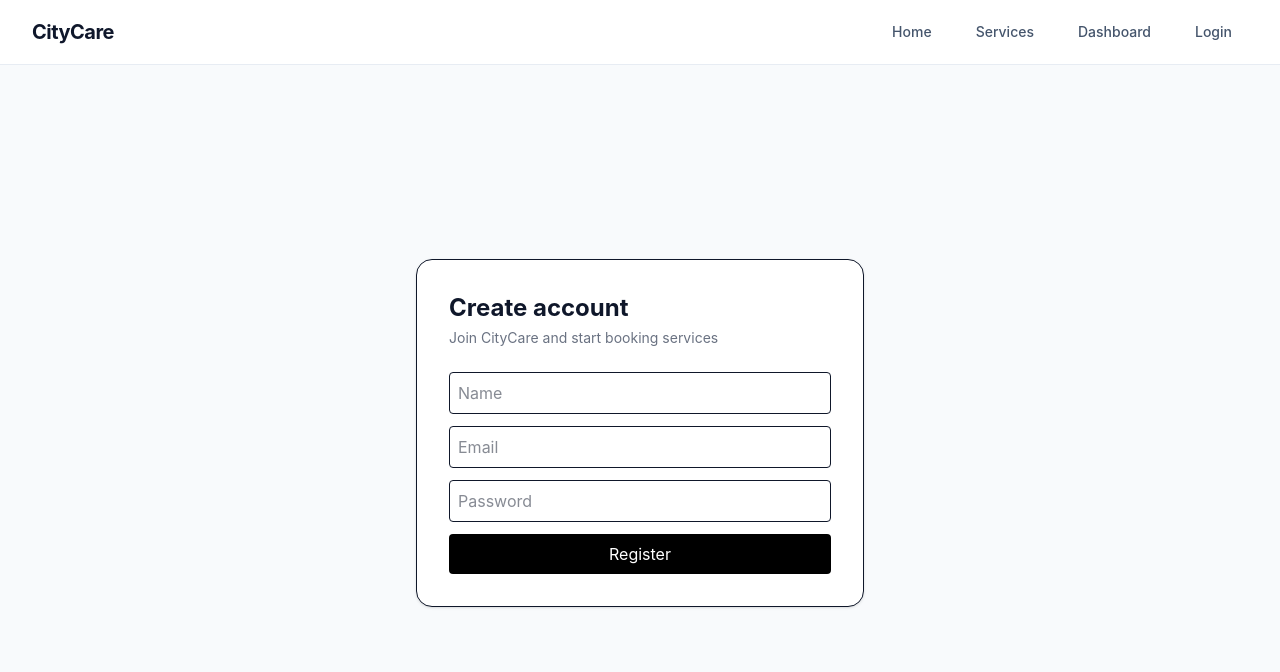
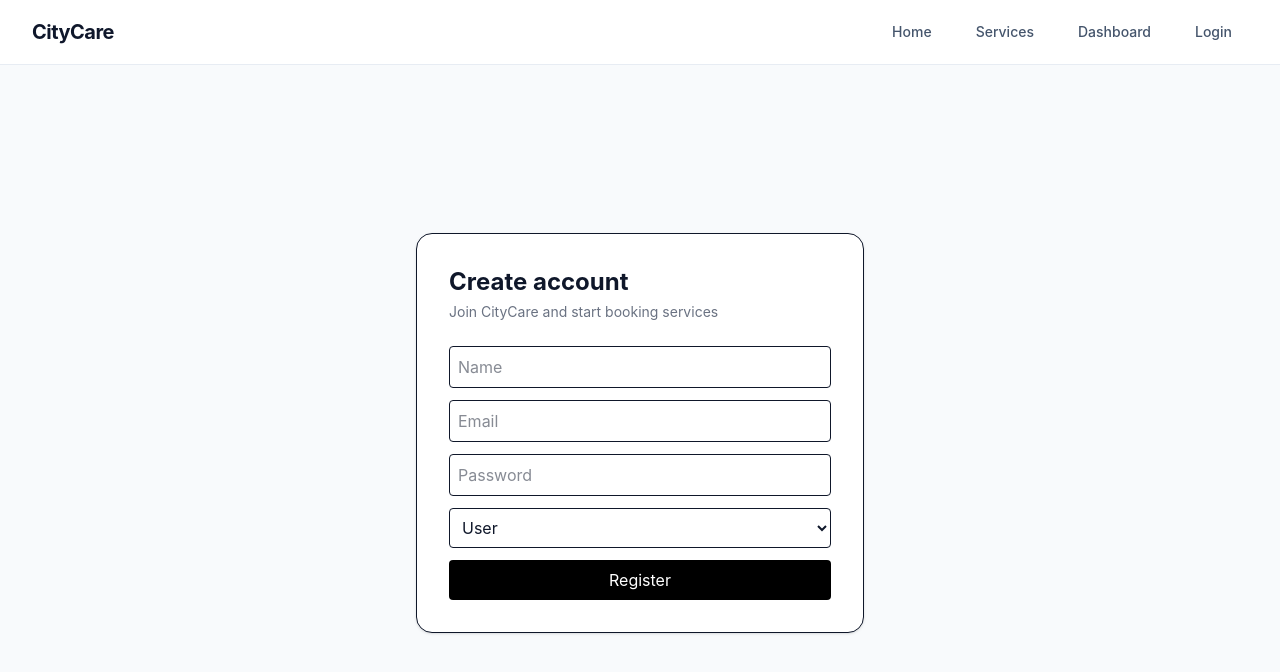
Before and after one commit to MohamedElgazwy/CityCare, a Next.js app in the folder frontend/: page /auth/register in a window 1280 px wide. Shown: the top 672 px of the page. Built offline with nearby package versions, Linux system fonts and the light colour scheme.

Commit message:
Allow registering admin/technician roles for dashboard access

```diff
--- a/frontend/app/auth/register/page.tsx
+++ b/frontend/app/auth/register/page.tsx
@@ -13,6 +13,7 @@ export default function RegisterPage() {
     name: '',
     email: '',
     password: '',
+    role: 'USER',
   });
 
   const [loading, setLoading] = useState(false);
@@ -98,6 +99,16 @@ export default function RegisterPage() {
             className="w-full border p-2 rounded"
           />
 
+          <select
+            value={form.role}
+            onChange={(e) => setForm({ ...form, role: e.target.value })}
+            className="w-full border p-2 rounded bg-white"
+          >
+            <option value="USER">User</option>
+            <option value="TECHNICIAN">Technician</option>
+            <option value="ADMIN">Admin</option>
+          </select>
+
 
 
           {error && (
```
Also changed, not shown: 2 other files (tests, documents, lock files or other folders).
